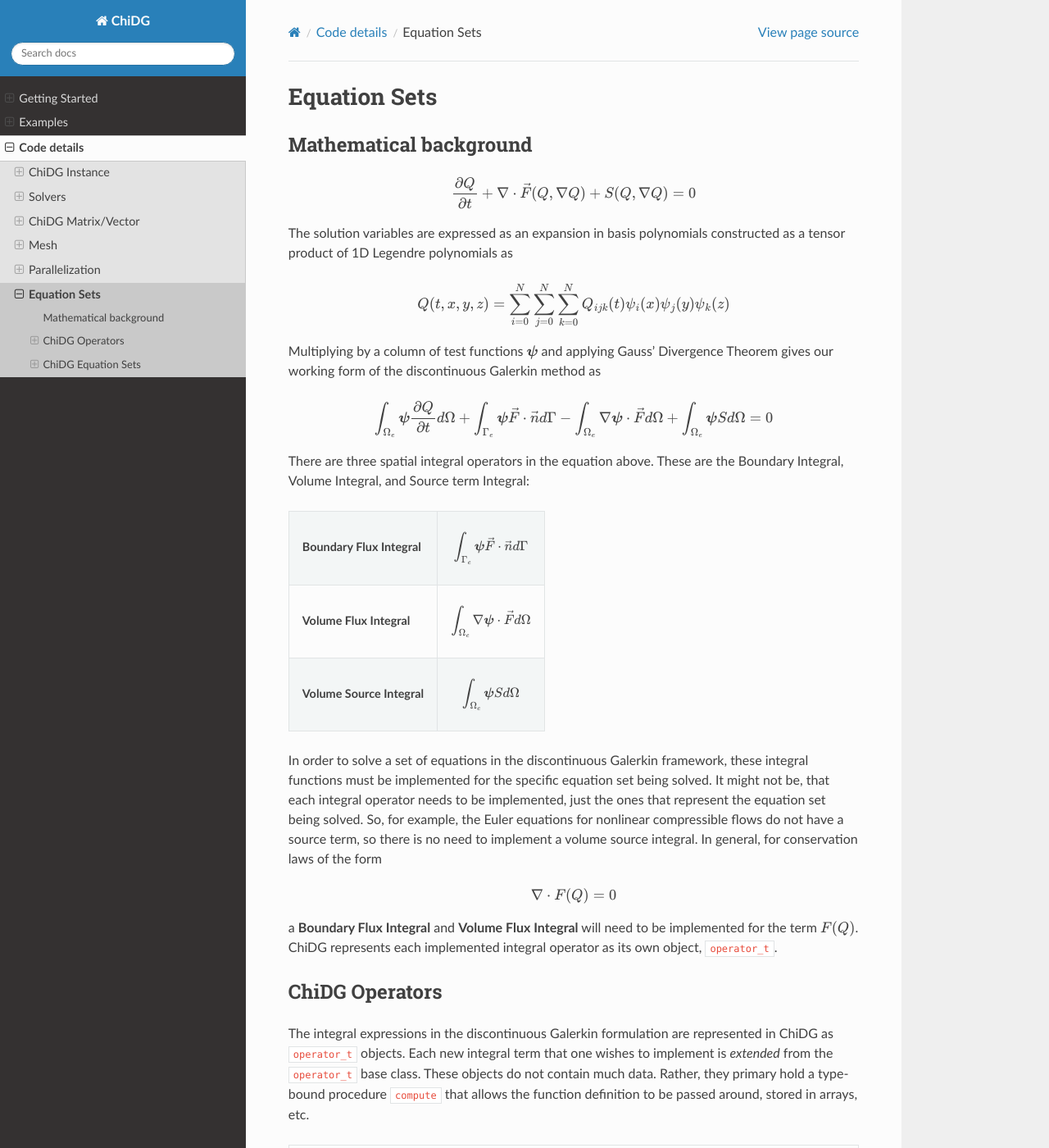
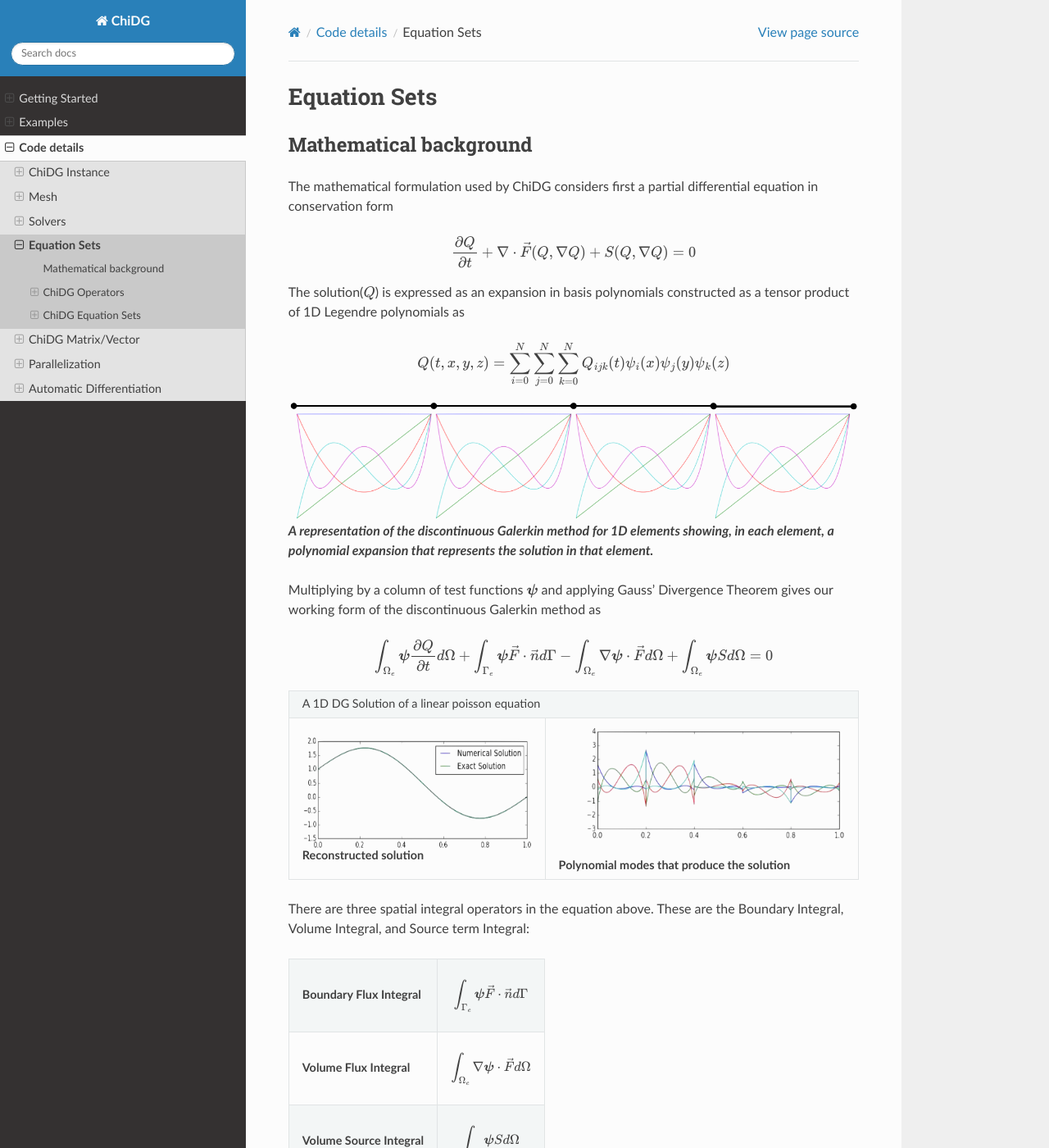
Before and after one commit to nwukie/ChiDG_pysite, a Sphinx documentation site: the page built from source/code_details/equations/detail_equations.rst, in a window 1280 px wide and 1400 px high. Shown: the whole window at 82% size. Built offline with Sphinx 7.4.7 and the Read the Docs theme 2.0.0, drawn with Linux system fonts in a browser that asks for light colours; some of the changed text lies outside the part shown.

Commit message:
Updated documentation

```diff
--- a/source/code_details/equations/detail_equations.rst
+++ b/source/code_details/equations/detail_equations.rst
@@ -9,18 +9,32 @@ Equation Sets
 Mathematical background
 -----------------------
 
+The mathematical formulation used by ChiDG considers first a partial differential
+equation in conservation form
+
 .. math::
 
     \frac{\partial Q}{\partial t} + \nabla \cdot \vec{F}(Q,\nabla Q) +
     S(Q,\nabla Q) = 0
 
-The solution variables are expressed as an expansion in basis
+The solution(:math:`Q`) is expressed as an expansion in basis
 polynomials constructed as a tensor product of 1D Legendre polynomials as
 
 .. math::
 
     Q(t,x,y,z) = \sum_{i=0}^N \sum_{j=0}^N \sum_{k=0}^N Q_{ijk}(t) \psi_i(x)
     \psi_j(y) \psi_k(z)
+
+
+.. figure:: 1d_dg.png
+
+    **A representation of the discontinuous Galerkin method for 1D elements
+    showing, in each element, a polynomial expansion that represents the
+    solution in that element.**
+
+
+
+
 
 
 Multiplying by a column of test functions :math:`\boldsymbol{\psi}` and applying
@@ -33,6 +47,23 @@ Galerkin method as
     \int_{\Gamma_e} \boldsymbol{\psi} \vec{F} \cdot \vec{n} d\Gamma -
     \int_{\Omega_e} \nabla \boldsymbol{\psi} \cdot \vec{F} d\Omega +
     \int_{\Omega_e} \boldsymbol{\psi} S d\Omega = 0
+
+
+.. |solution| image:: 1d_poisson_solution.png
+    :scale: 40 %
+
+.. |modes| image:: 1d_poisson_modes.png
+    :scale: 40 %
+
++----------------------------------------------------------------------------------------------+
+| A 1D DG Solution of a linear poisson equation                                                |
++---------------------------------------------+------------------------------------------------+
+|                                             |                                                |
+| |solution|                                  |   |modes|                                      |
+|                                             |                                                |
+| **Reconstructed solution**                  | **Polynomial modes that produce the solution** |
+|                                             |                                                |
++---------------------------------------------+------------------------------------------------+
 
 
 There are three spatial integral operators in the equation above. These are the
@@ -184,16 +215,15 @@ additional equations or additional terms that represent another phenomenon.
 
 
 
+.. tip::
+    An ``equation_set_t`` that represents the Euler equations for
+    nonlinear compressible flows might be composed of the following ``operator_t``'s:
 
 
-For example, an ``equation_set_t`` that represents the Euler equations for
-nonlinear compressible flows might contain the operators
-
-
-+-----------------------------+-------------------------------+
-| **Boundary Flux Operators** | - Euler Boundary Average Flux |
-|                             | - Roe Upwind Flux             |
-+-----------------------------+-------------------------------+
-| **Volume Flux Operators**   | - Euler Volume Flux           |
-|                             |                               |
-+-----------------------------+-------------------------------+
+    +-----------------------------+-------------------------------+
+    | **Boundary Flux Operators** | - Euler Boundary Average Flux |
+    |                             | - Roe Upwind Flux             |
+    +-----------------------------+-------------------------------+
+    | **Volume Flux Operators**   | - Euler Volume Flux           |
+    |                             |                               |
+    +-----------------------------+-------------------------------+
--- a/source/code_details/parallel/detail_parallel.rst
+++ b/source/code_details/parallel/detail_parallel.rst
@@ -11,7 +11,7 @@ environment available to ChiDG. This includes values for the number of MPI ranks
 ChiDG, the rank of the current process, and a communicator(``ChiDG_COMM``) containing
 the processes that ChiDG is running on. These are:
 
-::
+.. code-block:: Fortran
 
     module mod_chidg_mpi
 
--- a/source/code_details/solvers/detail_solvers.rst
+++ b/source/code_details/solvers/detail_solvers.rst
@@ -175,7 +175,7 @@ Algorithm                                           String Selector
 ChiDG includes nonlinear solvers for solving the nonlinear sets of partial
 differential equations. In general, the implicit problem statement here is:
 
-    - Find :math:`Q`, such that :math:`R(Q) = 0`
+    - Find :math:`Q`, such that :math:`\mathcal{R}(Q) = 0`
 
 
 
```
Also changed, not shown: source/code_details/autodiff/detail_autodiff.rst (added, +72 -0 lines), source/code_details/details_main.rst (+3 -4 lines), source/examples/smoothbump/example_smoothbump.rst (+4 -4 lines), source/index.rst (+8 -17 lines), source/code_details/equations/1d_dg.png (added), source/code_details/equations/1d_poisson_modes.png (added), source/code_details/equations/1d_poisson_solution.png (added), 2 other files.
